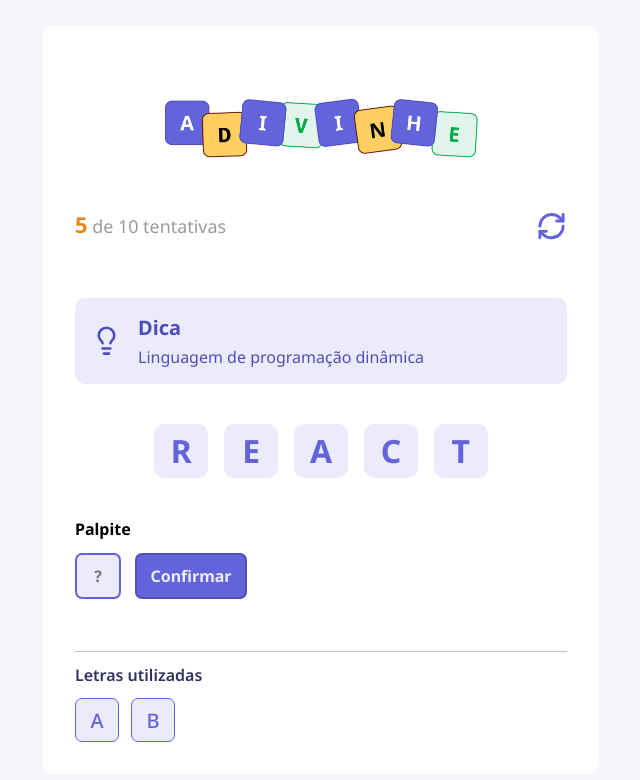
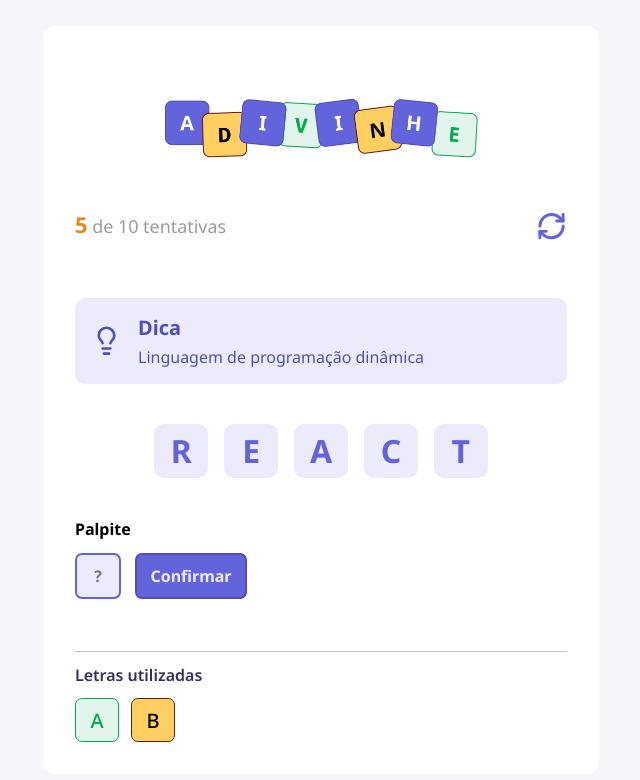
Before and after one commit to lxcasgarcia/Guessing-Game, a React (Vite) app: page / in a window 1280 px wide. Shown: the top 780 px of the page, without its empty margins (319-959 px from the left). Built offline with nearby package versions, Linux system fonts and the light colour scheme.

Commit message:
Criando a variação de cores das letters

```diff
--- a/src/components/Letter/index.tsx
+++ b/src/components/Letter/index.tsx
@@ -3,11 +3,18 @@ import styles from "./styles.module.css";
 type Props = {
     value?: string
     size?: "default" | "small"
+    color?: "default" | "correct" | "wrong"
 }
 
-export function Letter({ value = "", size = "default" }: Props) {
+export function Letter({ value = "", size = "default", color = "default" }: Props) {
     return (
-        <div className={`${styles.letter} ${size === "small" && styles.letterSmall}`}>
+        <div
+            className={`
+                ${styles.letter}
+                ${size === "small" && styles.letterSmall}
+                ${color === "correct" && styles.letterCorrect}
+                ${color === "wrong" && styles.letterWrong}
+                `}>
             <span>{value}</span>
         </div>
     )
--- a/src/components/Letter/styles.module.css
+++ b/src/components/Letter/styles.module.css
@@ -25,3 +25,15 @@
     font-weight: 500;
     border: 1px solid #6363db;
 }
+
+.letterCorrect {
+    background-color: #e1f5ec;
+    border-color: #03ab4f;
+    color: #03ab4f;
+}
+
+.letterWrong {
+    background-color: #ffcf62;
+    border-color: #691b0a;
+    color: #000000;
+}
--- a/src/components/LettersUsed/index.tsx
+++ b/src/components/LettersUsed/index.tsx
@@ -8,8 +8,8 @@ export function LettersUsed(){
             <h5>Letras utilizadas</h5>
 
             <div>
-                <Letter value="A" size="small"/>
-                <Letter value="B" size="small"/>
+                <Letter value="A" size="small" color="correct"/>
+                <Letter value="B" size="small" color="wrong"/>
             </div>
         </div>
     )
```
